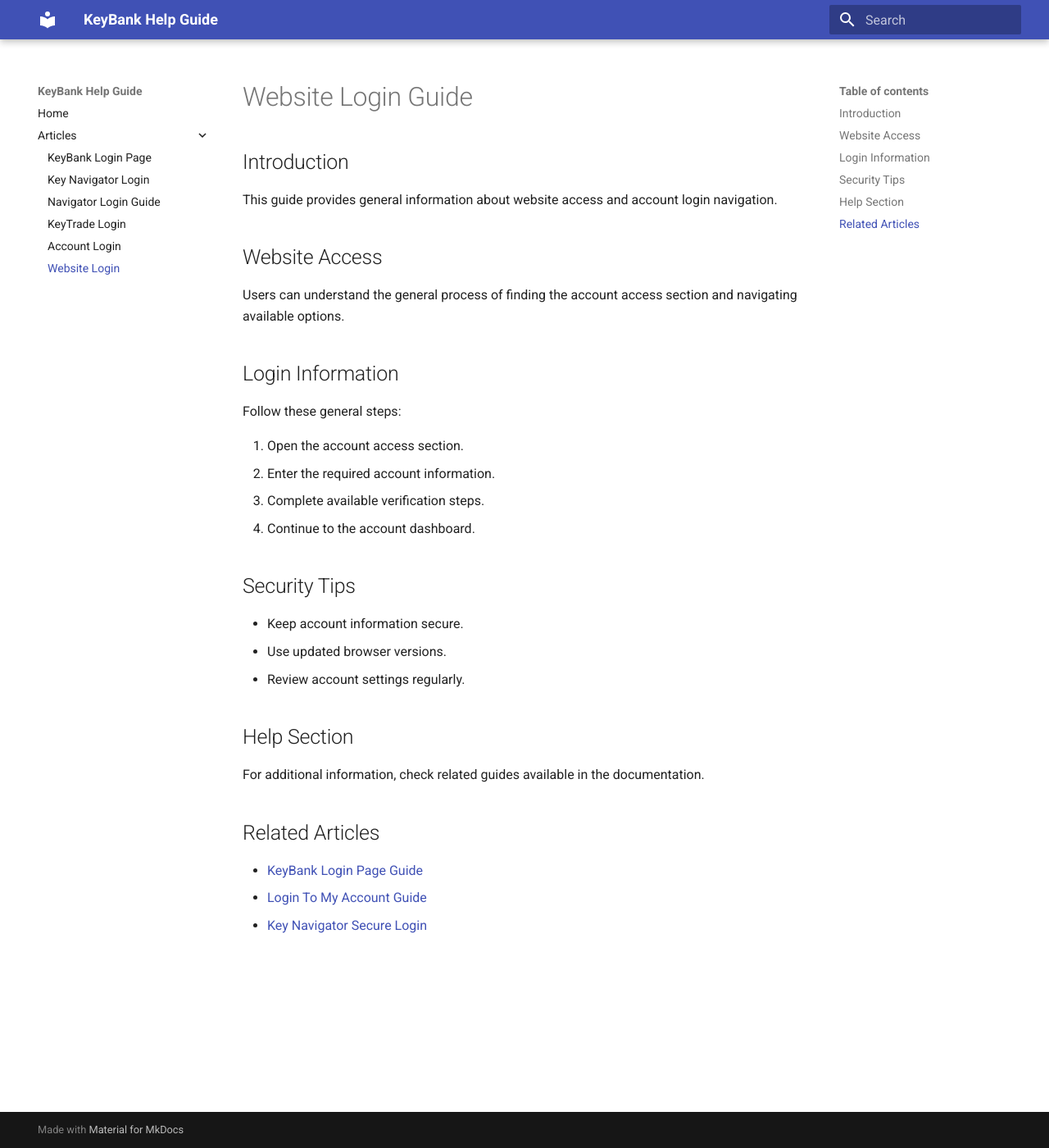
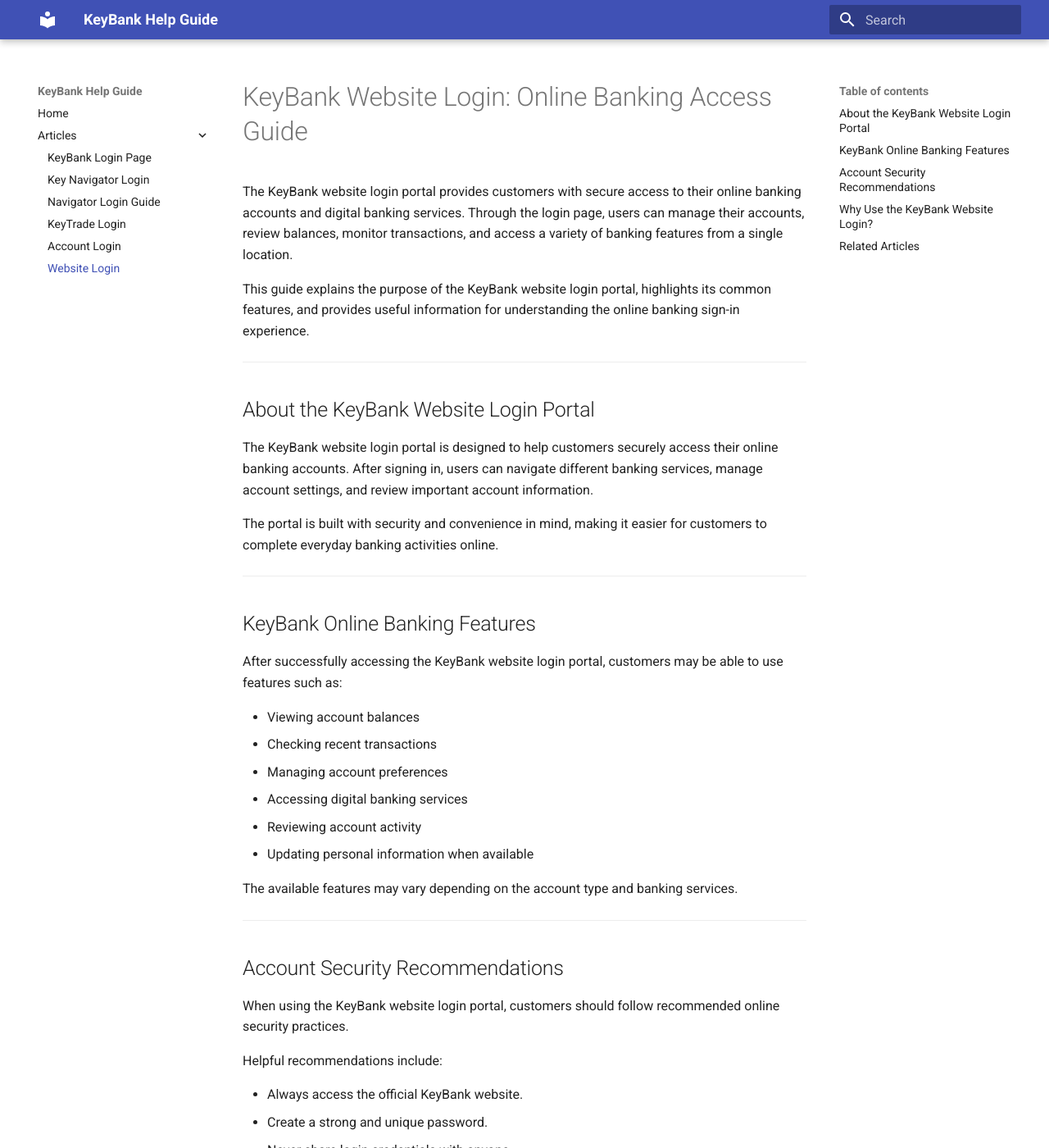
Before and after one commit to taxguide/keybank-help-guide, an MkDocs documentation site: the page built from docs/articles/website-login.md, in a window 1280 px wide and 1400 px high. Shown: the whole window at 82% size. Built offline with MkDocs 1.6.1 and Material for MkDocs 9.7.7, drawn with Linux system fonts in a browser that asks for light colours; some of the changed text lies outside the part shown.

Commit message:
Update website-login.md

```diff
--- a/docs/articles/website-login.md
+++ b/docs/articles/website-login.md
@@ -1,34 +1,59 @@
-# Website Login Guide
+# KeyBank Website Login: Online Banking Access Guide
 
-## Introduction
+The KeyBank website login portal provides customers with secure access to their online banking accounts and digital banking services. Through the login page, users can manage their accounts, review balances, monitor transactions, and access a variety of banking features from a single location.
 
-This guide provides general information about website access and account login navigation.
+This guide explains the purpose of the KeyBank website login portal, highlights its common features, and provides useful information for understanding the online banking sign-in experience.
 
-## Website Access
+---
 
-Users can understand the general process of finding the account access section and navigating available options.
+## About the KeyBank Website Login Portal
 
-## Login Information
+The KeyBank website login portal is designed to help customers securely access their online banking accounts. After signing in, users can navigate different banking services, manage account settings, and review important account information.
 
-Follow these general steps:
+The portal is built with security and convenience in mind, making it easier for customers to complete everyday banking activities online.
 
-1. Open the account access section.
-2. Enter the required account information.
-3. Complete available verification steps.
-4. Continue to the account dashboard.
+---
 
-## Security Tips
+## KeyBank Online Banking Features
 
-- Keep account information secure.
-- Use updated browser versions.
-- Review account settings regularly.
+After successfully accessing the KeyBank website login portal, customers may be able to use features such as:
 
-## Help Section
+- Viewing account balances
+- Checking recent transactions
+- Managing account preferences
+- Accessing digital banking services
+- Reviewing account activity
+- Updating personal information when available
 
-For additional information, check related guides available in the documentation.
+The available features may vary depending on the account type and banking services.
+
+---
+
+## Account Security Recommendations
+
+When using the KeyBank website login portal, customers should follow recommended online security practices.
+
+Helpful recommendations include:
+
+- Always access the official KeyBank website.
+- Create a strong and unique password.
+- Never share login credentials with anyone.
+- Sign out after completing your banking session.
+- Monitor your account regularly for unusual activity.
+
+These practices can help improve the security of your online banking experience.
+
+---
+
+## Why Use the KeyBank Website Login?
+
+The KeyBank website login portal offers a convenient way to access online banking services anytime. It provides customers with a secure environment to manage account information and explore available banking resources without visiting a physical branch.
+
+---
 
 ## Related Articles
 
 - [KeyBank Login Page Guide](keybank-login-page.md)
+- [KeyBank Navigator Secure Login](key-navigator-login.md)
+- [Navigator Login Guide](navigator-login-guide.md)
 - [Login To My Account Guide](account-login.md)
-- [Key Navigator Secure Login](key-navigator-login.md)
```
